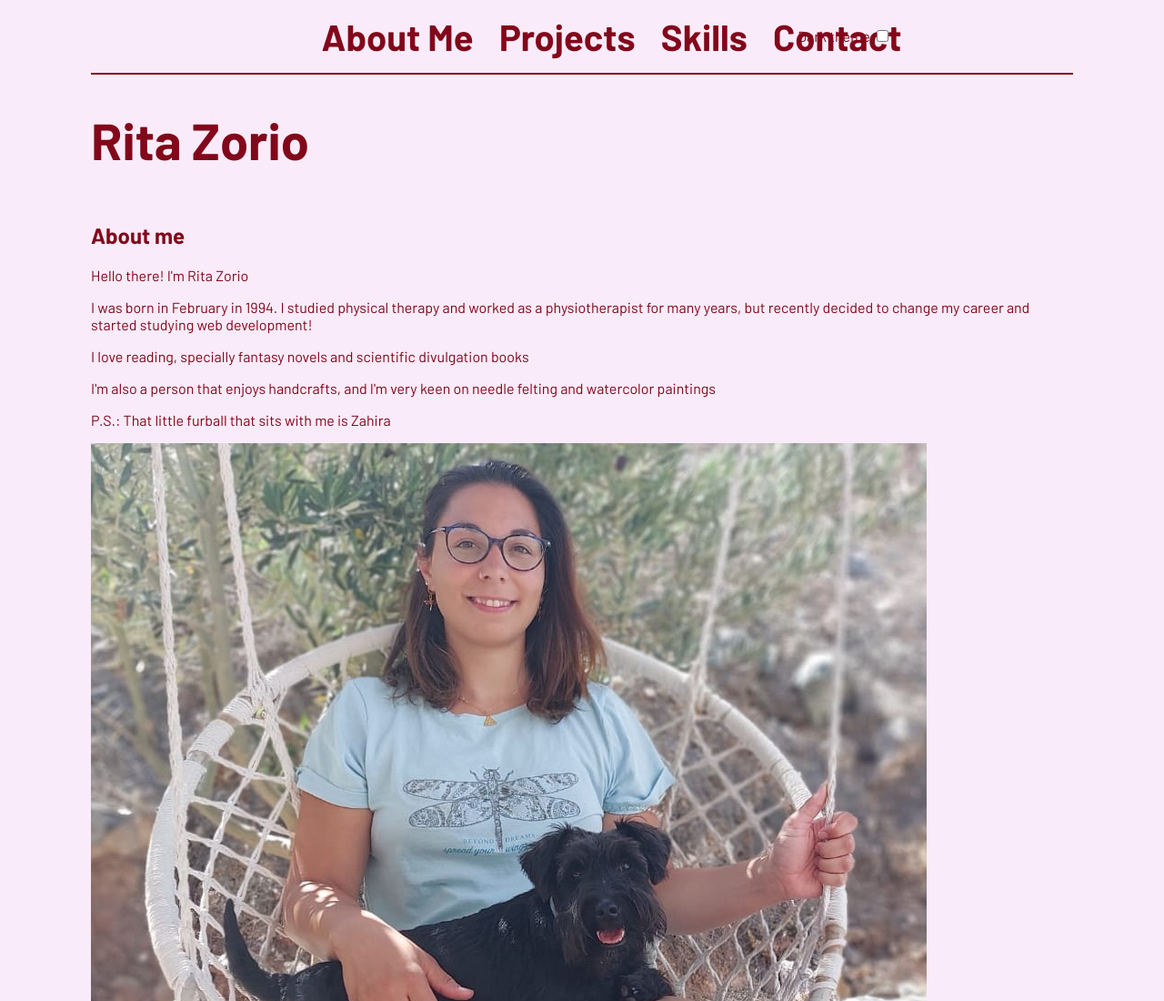
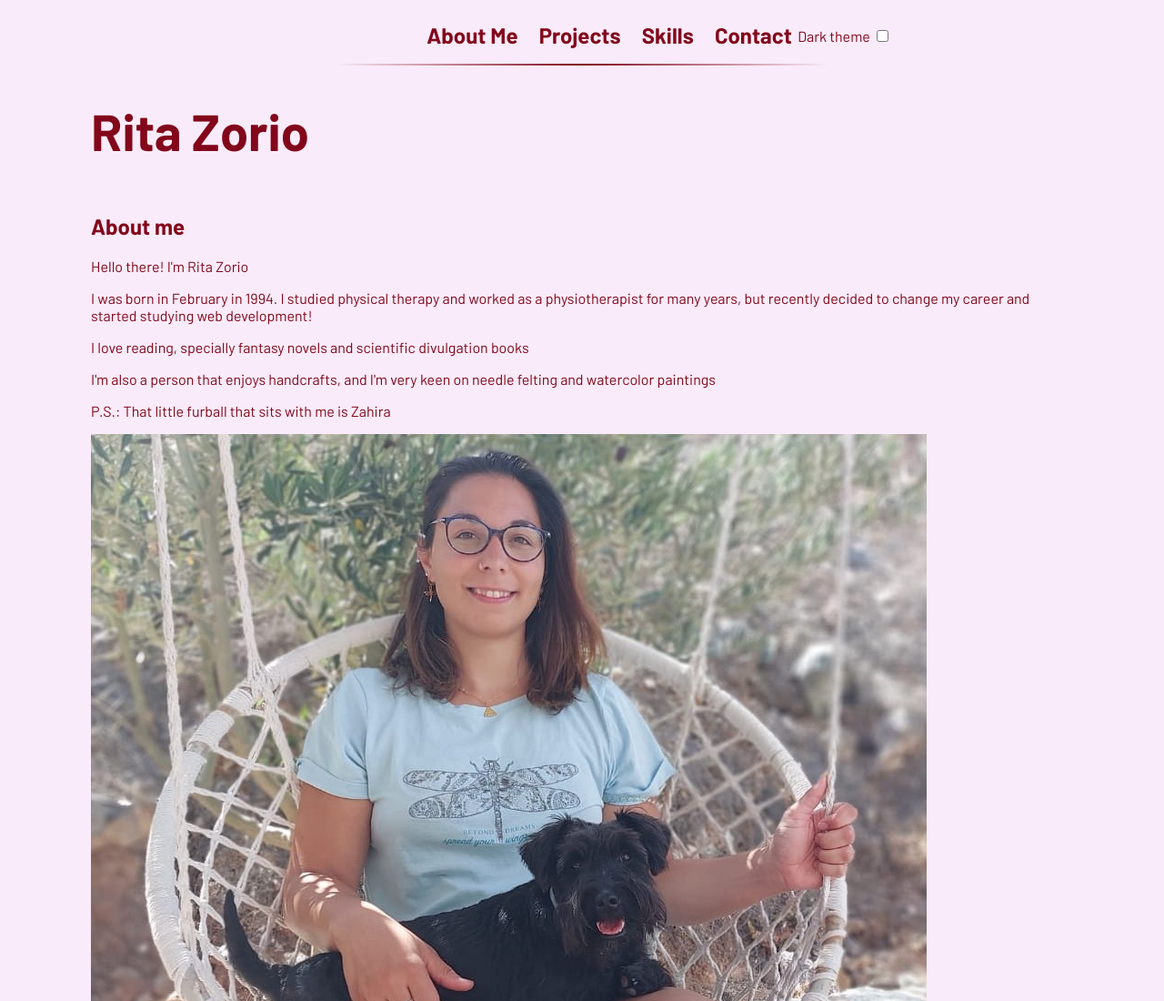
Before and after one commit to RitaZorio/P14_Personal_Portfolio, a plain HTML site: page index.html in a window 1280 px wide. Shown: the top 1100 px of the page at 91% size. Drawn offline with Linux system fonts and the light colour scheme.

Commit message:
updating nav CSS

```diff
--- a/index.html
+++ b/index.html
@@ -14,7 +14,7 @@
     <nav>
     <div id="nav">
         <ul role="presentation">
-            <li><a href="#about-me">About Me</a></li>
+            <li><a id="first-a" href="#about-me">About Me</a></li>
             <li><a href="#projects">Projects</a></li>
             <li><a href="#skills">Skills</a></li>
              <li><a href="form.html">Contact</a></li>
--- a/main-styles.css
+++ b/main-styles.css
@@ -31,17 +31,9 @@ h1{
 
 
 /*NAVIGATION BAR*/
-
-/* nav{
-    box-sizing: border-box;
-    border-bottom: 2px, solid #82071B;
-    position: absolute;
-    top:0;
-    left: 0;
-    width: 100%;
-} */
 nav{
-   border-bottom: 2px solid #82071B;
+   border-bottom: 2px solid;
+    border-image: linear-gradient(to right,#F9EBF9, #F9EBF9,#82071B,#F9EBF9,#F9EBF9) 1;
 }
 nav li{
     display: inline;
@@ -51,29 +43,30 @@ nav li{
 }
 nav li a{
     text-decoration: none;
-    padding-left: 25px;
+    padding-left: 20px;
     color:#82071B;
-    font-size: 2.5rem;
+    font-size: 1.5rem;
 }
 
+/* Para tratar de centrar los links del navegador? */
+nav ul{
+    padding-left: -30px;
+}
 #nav{
     display: flex;
     flex-direction: row;
     font-weight: bold;
     justify-content: center;
-    }
-
+}
 #theme{
     position: absolute;
     right:300px;
     top: 30px;
     font-weight: lighter;
 }
-
 #dark{
     display:inline;
 }
-
 #light{
     display:none ;
 }
```
